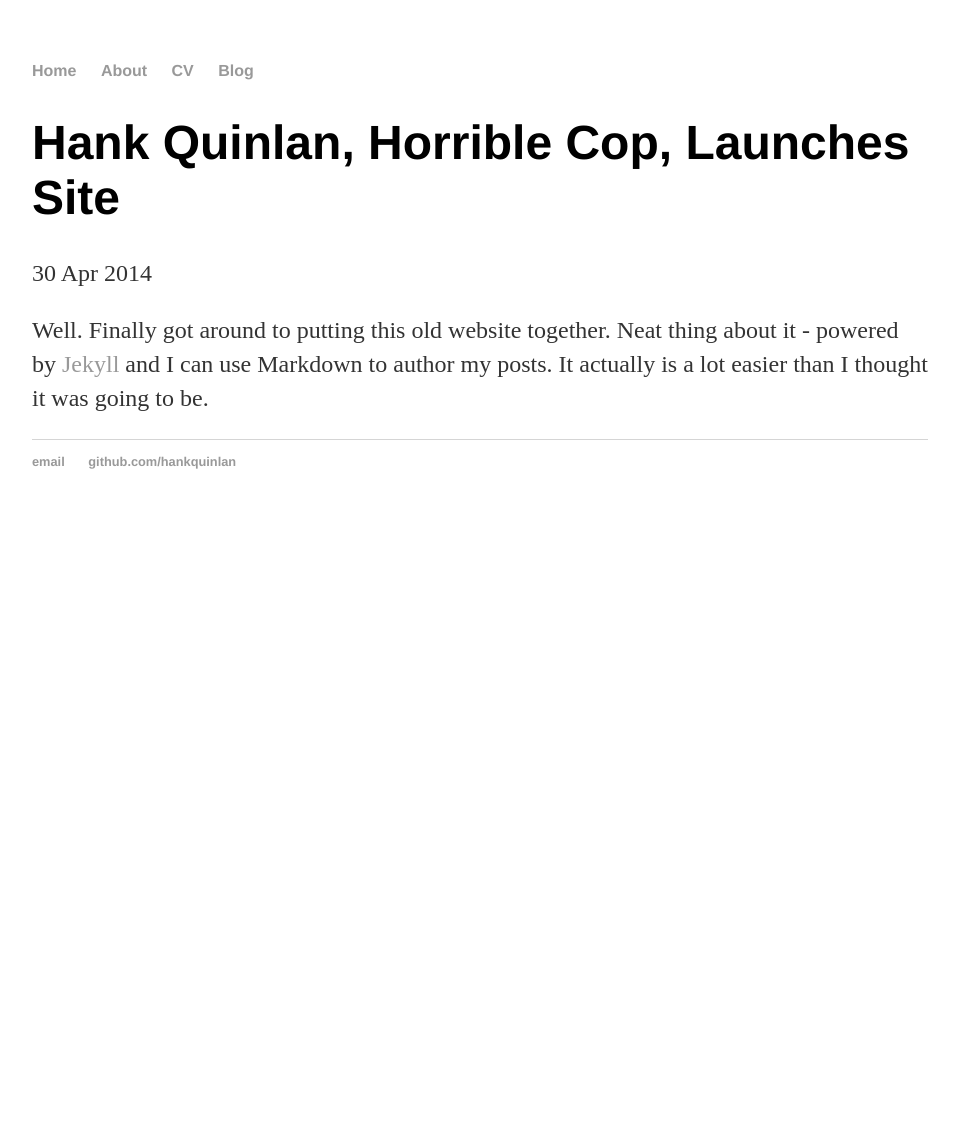
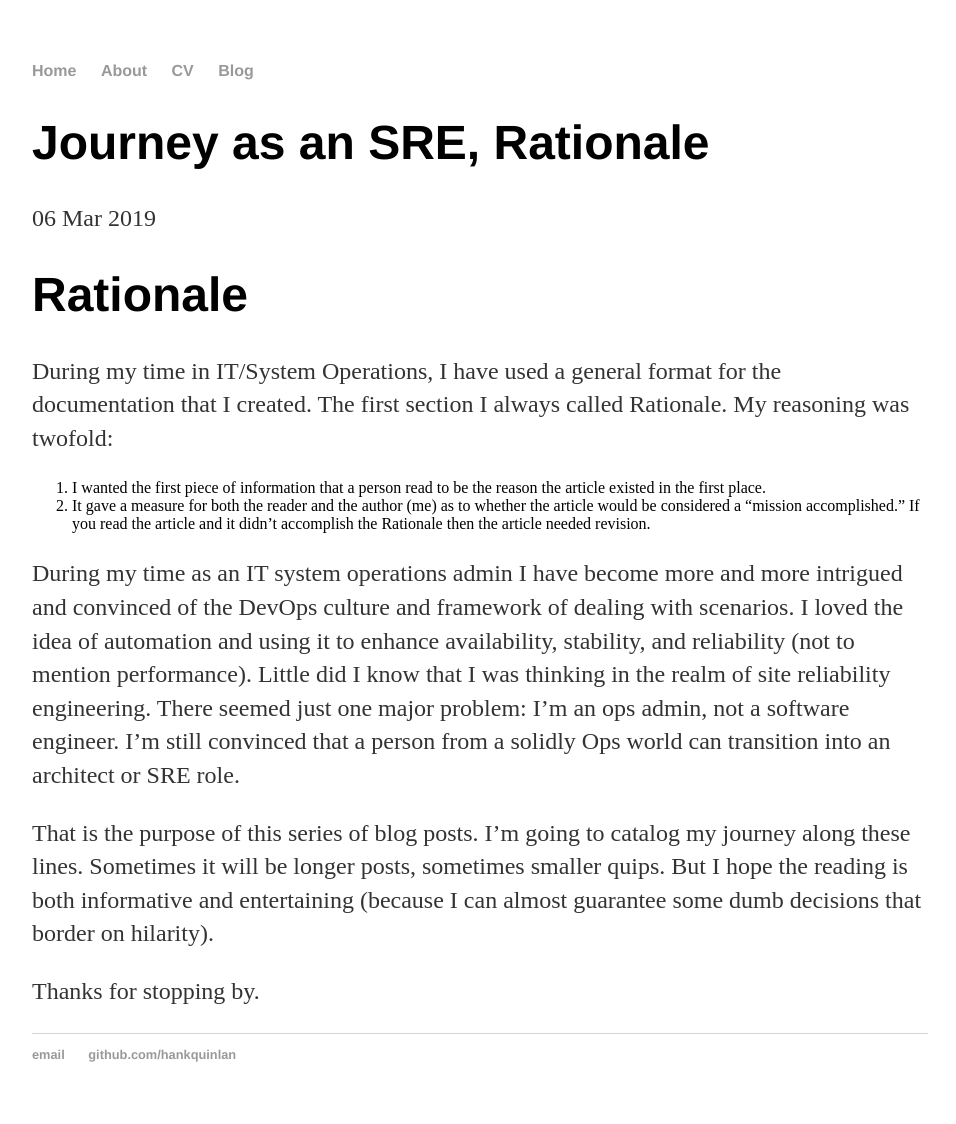
Before and after one commit to learningtogeek/learningtogeek.github.io, a Jekyll site: the page built from _posts/2014-04-30-hank-quinlan-site-launched.md, in a window 1280 px wide. Shown: the whole page, without its empty margins (160-1116 px from the left). Built offline with Jekyll 4.4.1, drawn with Linux system fonts in a browser that asks for light colours; before the commit the page ends 900 px from its top, so only the background shows below that.

Commit message:
Update 2014-04-30-hank-quinlan-site-launched.md

```diff
--- a/_posts/2014-04-30-hank-quinlan-site-launched.md
+++ b/_posts/2014-04-30-hank-quinlan-site-launched.md
@@ -1,7 +1,17 @@
 ---
 layout: post
-title: "Hank Quinlan, Horrible Cop, Launches Site"
-date: 2014-04-30
+title: "Journey as an SRE, Rationale"
+date: 2019-03-06
 ---
 
-Well. Finally got around to putting this old website together. Neat thing about it - powered by [Jekyll](http://jekyllrb.com) and I can use Markdown to author my posts. It actually is a lot easier than I thought it was going to be.
+# Rationale
+During my time in IT/System Operations, I have used a general format for the documentation that I created. The first section I always called Rationale. My reasoning was twofold:
+
+1. I wanted the first piece of information that a person read to be the reason the article existed in the first place.
+2. It gave a measure for both the reader and the author (me) as to whether the article would be considered a “mission accomplished.” If you read the article and it didn’t accomplish the Rationale then the article needed revision.
+
+During my time as an IT system operations admin I have become more and more intrigued and convinced of the DevOps culture and framework of dealing with scenarios. I loved the idea of automation and using it to enhance availability, stability, and reliability (not to mention performance). Little did I know that I was thinking in the realm of site reliability engineering. There seemed just one major problem: I’m an ops admin, not a software engineer. I’m still convinced that a person from a solidly Ops world can transition into an architect or SRE role.
+
+That is the purpose of this series of blog posts. I’m going to catalog my journey along these lines. Sometimes it will be longer posts, sometimes smaller quips. But I hope the reading is both informative and entertaining (because I can almost guarantee some dumb decisions that border on hilarity).
+
+Thanks for stopping by.
```
